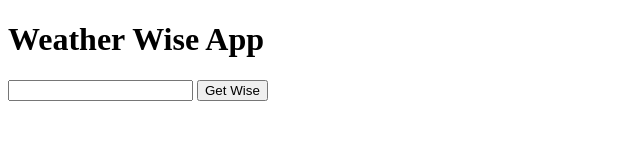
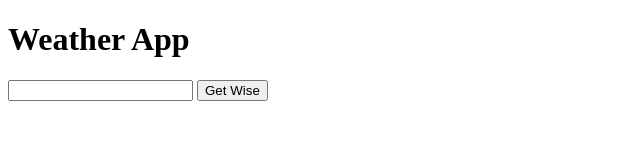
Before and after one commit to aalee9263/Weather-App-Real-Time-Data-API, a plain HTML site: page index.html in a window 1280 px wide. Shown: the whole page, without its empty margins (0-640 px from the left). Drawn offline with nearby package versions, Linux system fonts and the light colour scheme.

Commit message:
Update index.html

```diff
--- a/index.html
+++ b/index.html
@@ -6,7 +6,7 @@
     <title>Weather Wise</title>
   </head>
   <body>
-    <h1>Weather Wise App</h1>
+    <h1>Weather App</h1>
     <form onsubmit="getWeather(); return false">
       <input type="text" id="cityName" />
       <button type="submit">Get Wise</button>
```
